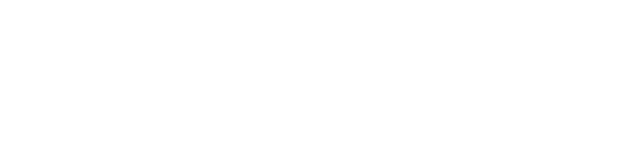
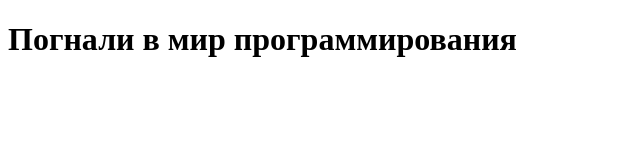
Before and after one commit to BedretdinovAirat/twoCourseProjectSkyPro_1, a plain HTML site: page index.html in a window 1280 px wide. Shown: the whole page, without its empty margins (0-640 px from the left). Drawn offline with Linux system fonts and the light colour scheme.

Commit message:
15.05.2023

```diff
--- a/index.html
+++ b/index.html
@@ -7,6 +7,6 @@
     <title>two Course Project Skypro</title>
 </head>
 <body>
-
+    <h1>Погнали в мир программирования</h1>
 </body>
 </html>
```
